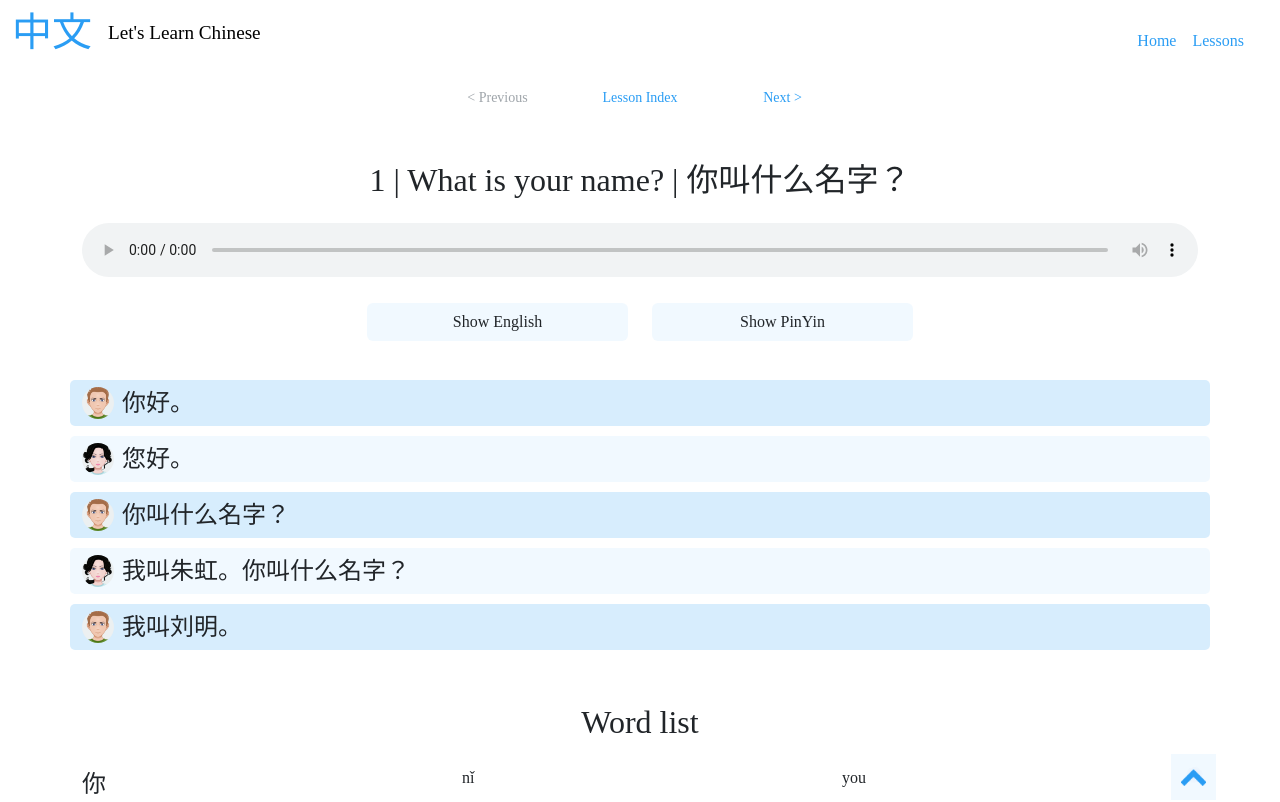
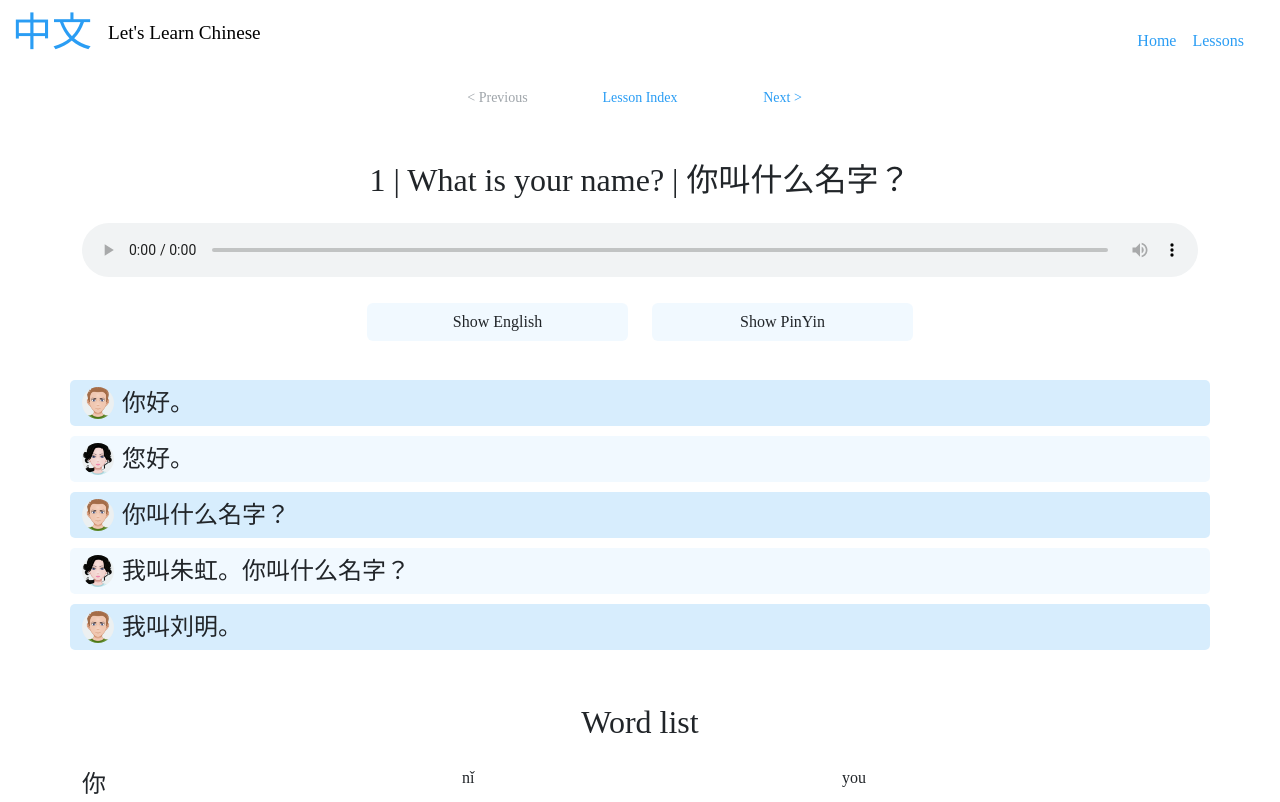
Before and after one commit to RN255/learn-chinese-gold, a React (Create React App) app: page /lesson1 in a window 1280 px wide. Shown: the top 802 px of the page. Built offline with nearby package versions, Linux system fonts and the light colour scheme.

Commit message:
scroll to top removed

```diff
--- a/src/pages/Lesson.js
+++ b/src/pages/Lesson.js
@@ -7,7 +7,6 @@ import TranslatedWords from "../components/TranslatedWords";
 import Audio from "../components/Audio";
 import KeyPhrases from "../components/KeyPhrases";
 import SideBar from "../components/SideBar";
-import ScrollToTopButton from "../components/ScrollToTopButton";
 import Footer from "../components/Footer";
 
 export default function Lesson(props) {
@@ -19,13 +18,12 @@ export default function Lesson(props) {
 
       {props.LessonText.customLesson ? (
         <MainConvoCustom LessonText={props.LessonText}></MainConvoCustom>
-        ) : (
+      ) : (
         <MainConvo LessonText={props.LessonText}></MainConvo>
       )}
 
       <TranslatedWords LessonText={props.LessonText}></TranslatedWords>
       <KeyPhrases LessonText={props.LessonText}></KeyPhrases>
-      <ScrollToTopButton></ScrollToTopButton>
       <Footer></Footer>
     </div>
   );
```
